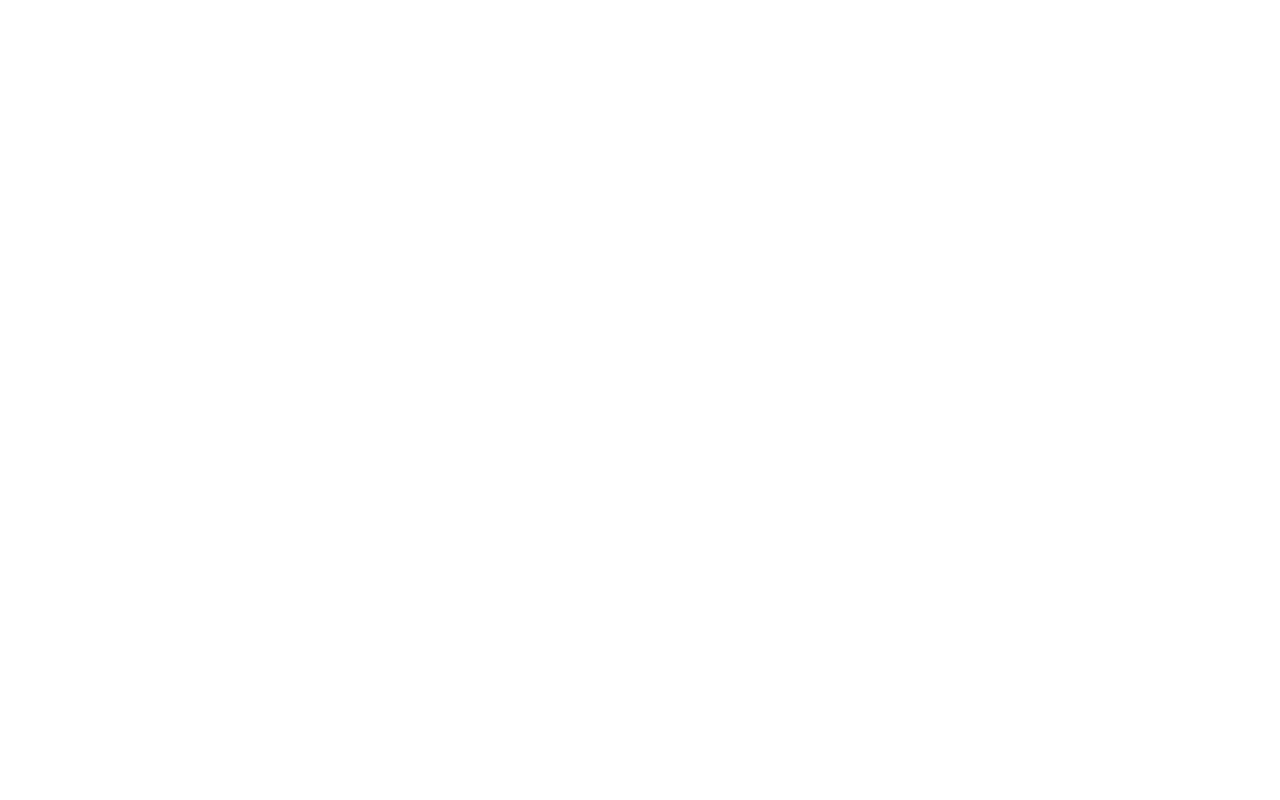
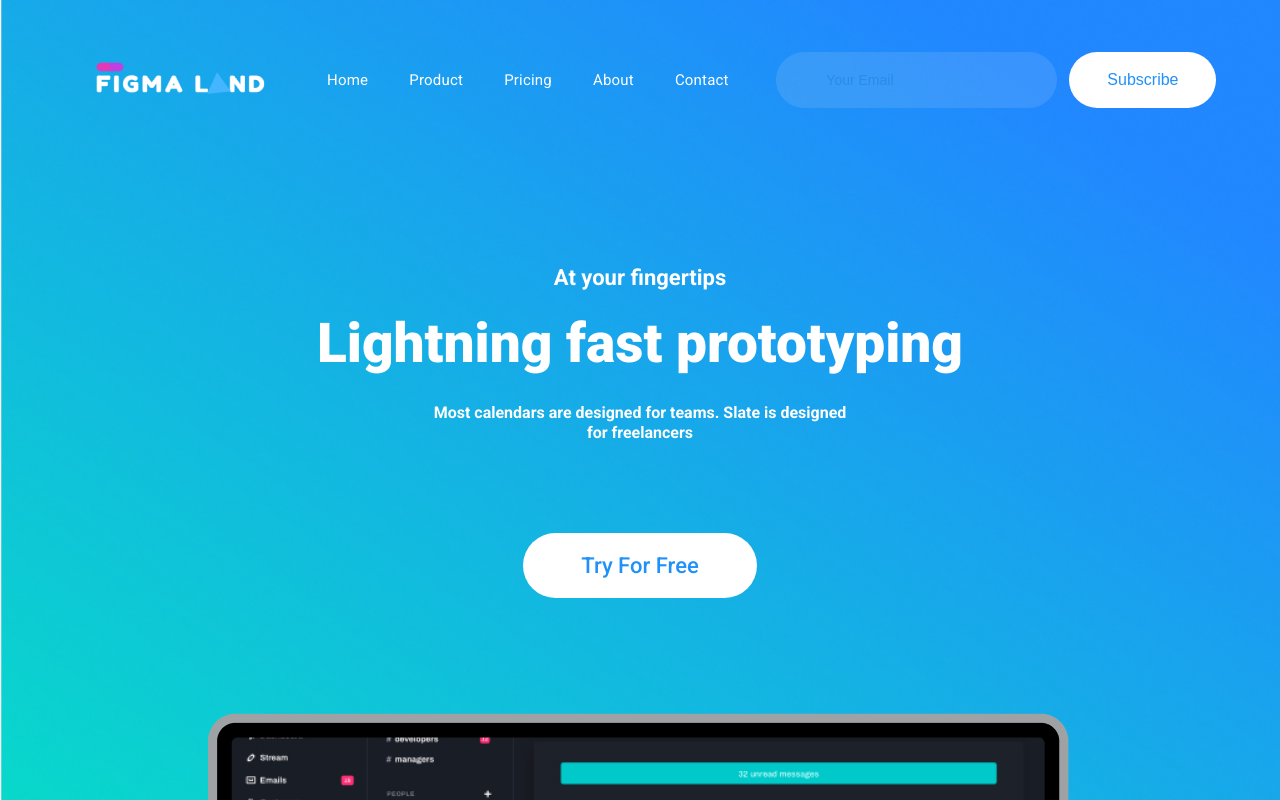
Before and after one commit to kostyalucker/figma__land_blue, a website: page src/index.html in a window 1280 px wide. Shown: the top 800 px of the page. Drawn offline with Linux system fonts and the light colour scheme.

Commit message:
сверстал шапку

```diff
--- a/gulpfile.js
+++ b/gulpfile.js
@@ -15,7 +15,7 @@ function browsersync() {
 }
 
 function scss() {
-  return src('src/scss/**/**.scss')
+  return src('src/scss/styles.scss')
     .pipe(sass())
     .pipe(autoprefixer({
       browsers: ['last 2 versions']
--- a/src/index.html
+++ b/src/index.html
@@ -1,14 +1,54 @@
 <!doctype html>
 <html lang="en">
 <head>
-    <meta charset="UTF-8">
-    <meta name="viewport"
-          content="width=device-width, user-scalable=no, initial-scale=1.0, maximum-scale=1.0, minimum-scale=1.0">
-    <meta http-equiv="X-UA-Compatible" content="ie=edge">
-    <title>Document</title>
-    <link rel="stylesheet" href="css/index.min.css">
+  <meta charset="UTF-8">
+  <meta name="viewport"
+        content="width=device-width, initial-scale=1.0">
+  <meta http-equiv="X-UA-Compatible" content="ie=edge">
+  <title>Figma land</title>
+  <link href="https://fonts.googleapis.com/css2?family=Roboto:wght@400;500;700;900&display=swap" rel="stylesheet">
+  <link rel="stylesheet" href="css/index.min.css">
 </head>
+
 <body>
-
+<header class="page-header">
+  <div class="wrap">
+    <div class="page-header__menu header-menu">
+      <a class="header-menu__logo">
+        <img src="img/logo-desktop.png" alt="figma land logotype">
+      </a>
+      <nav class="header-menu__nav">
+        <ul class="header-menu__list">
+          <li class="header-menu__item">
+            <a href="#" class="header-menu__link">Home</a>
+          </li>
+          <li class="header-menu__item">
+            <a href="#" class="header-menu__link">Product</a>
+          </li>
+          <li class="header-menu__item">
+            <a href="#" class="header-menu__link">Pricing</a>
+          </li>
+          <li class="header-menu__item">
+            <a href="#" class="header-menu__link">About</a>
+          </li>
+          <li class="header-menu__item">
+            <a href="#" class="header-menu__link">Contact</a>
+          </li>
+        </ul>
+      </nav>
+      <form class="header-menu__subscribe"  action="">
+        <input type="email" class="header-menu__email" placeholder="Your Email" required>
+        <button class="header-menu__button">Subscribe</button>
+      </form>
+    </div>
+    <div class="page-header__intro">
+      <p class="page-header__subtitle">At your fingertips</p>
+      <h1 class="page-header__title">Lightning fast prototyping</h1>
+      <p class="page-header__text">Most calendars are designed for teams. Slate is designed for freelancers</p>
+      <a href="" class="page-header__button">Try For Free</a>
+      <img src="img/computer-desktop.png" alt="Macbook" class="page-header__img">
+    </div>
+  </div>
+</header>
 </body>
 </html>
--- /dev/null
+++ b/src/scss/blocks/header-menu.scss
@@ -0,0 +1,62 @@
+.header-menu {
+  display: flex;
+  justify-content: space-between;
+  align-items: center;
+  padding-top: 49px;
+}
+
+.header-menu__logo {
+  display: block;
+  align-self: center;
+  padding-left: 30px;
+}
+
+.header-menu__list {
+  display: flex;
+  flex-wrap: wrap;
+  align-items: center;
+}
+
+.header-menu__item {
+  margin-right: 41px;
+  &:last-of-type {
+    margin-right: 0;
+  }
+}
+
+.header-menu__link {
+  @include font(15, 27, 400);
+  text-align: center;
+  letter-spacing: 0.2px;
+  color: $main-text-color;
+}
+
+
+.header-menu__subscribe {
+  display: flex;
+  justify-content: space-between;
+}
+
+.header-menu__email {
+  padding: 19px 49px;
+  margin-right: 12px;
+
+  background: #EFEFEF;
+  border: 1px solid #E8E8E8;
+  border-radius: 39px;
+  opacity: 0.12;
+
+  @include font(14, 16,400);
+  color: #18171D;
+}
+
+.header-menu__button {
+  padding: 19px 38px;
+  background: #FFFFFF;
+  border-radius: 39px;
+  border: none;
+  cursor: pointer;
+
+  @include font(16, 16, 500);
+  color: #2091F9;
+}
--- a/src/scss/blocks/page-header.scss
+++ b/src/scss/blocks/page-header.scss
@@ -0,0 +1,57 @@
+.page-header {
+  background: url(../../img/bg-header-desktop.png) no-repeat;
+  background-size: cover;
+
+}
+
+.page-header__intro {
+  display: flex;
+  position: relative;
+  flex-direction: column;
+  align-items: center;
+  padding-top: 150px;
+}
+
+.page-header__subtitle {
+  margin: 0;
+  margin-bottom: 17px;
+
+  @include font(22, 33, 700);
+  color: $main-text-color;
+  text-align: center;
+}
+
+.page-header__title {
+  margin: 0;
+  margin-bottom: 27px;
+
+  @include font(55, 65, 900);
+  color: $main-text-color;
+  text-align: center;
+}
+
+.page-header__text {
+  display: inline-block;
+  max-width: 429px;
+  margin: 0;
+  margin-bottom: 90px;
+
+  @include font(16, 20, 700);
+  color: $main-text-color;
+  text-align: center;
+}
+
+.page-header__button {
+  padding: 16px 58px;
+  margin-bottom: 115px;
+  background: #FFFFFF;
+  border-radius: 39px;
+  border: none;
+
+  @include font(22, 33, 500);
+  color: #2091F9;
+}
+
+.page-header__img {
+  margin-bottom: 134px;
+}
--- /dev/null
+++ b/src/scss/blocks/wrap.scss
@@ -0,0 +1,4 @@
+.wrap {
+  max-width: 1153px;
+  margin: 0 auto;
+}
--- a/src/scss/general.scss
+++ b/src/scss/global.scss
@@ -21,6 +21,7 @@ html {
 body {
   padding: 0;
   margin: 0;
+  font-family: "Roboto", sans-serif;
 }
 
 a {
@@ -31,3 +32,10 @@ img {
   max-width: 100%;
   height: auto;
 }
+
+ul,
+li {
+  list-style: none;
+  margin: 0;
+  padding: 0;
+}
--- /dev/null
+++ b/src/scss/styles.scss
@@ -0,0 +1,6 @@
+@import "variables.scss";
+@import "mixins.scss";
+@import "blocks/page-header.scss";
+@import "blocks/header-menu.scss";
+@import "blocks/wrap.scss";
+@import "global.scss";
--- a/src/scss/variables.scss
+++ b/src/scss/variables.scss
@@ -0,0 +1,8 @@
+$mobile-width: 418px;
+$desktop-width: 1440px;
+
+$main-text-font: "Roboto";
+
+$main-text-color: #FFFFFF;
+$side-text-color: #252B42;
+$buy-text-color: #2091F9;
```
Also changed, not shown: src/css/index.min.css, src/img/bg-header-desktop.png (added), src/img/computer-desktop.png (added), src/img/logo-desktop.png (added), src/scss/fonts.scss (deleted), 1 other file.
